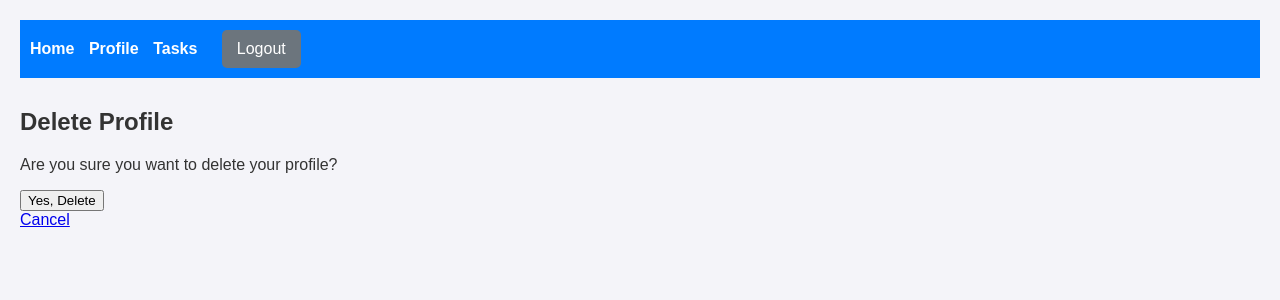
After one commit to Curtisjesse/authentication, a Django app: page /accounts/profile/delete/ in a window 1280 px wide. The commit adds this page. Shown: the top 300 px of the page. Run offline with Django 5.2, Linux system fonts and the light colour scheme; the visitor is signed in with stand-in values (Sample User, id 1).

Commit message:
CRUD functionalities

```diff
--- a/accounts/urls.py
+++ b/accounts/urls.py
@@ -1,3 +1,4 @@
+
 from django.urls import path
 from . import views
 from django.contrib.auth import views as auth_views
@@ -7,6 +8,8 @@ app_name = 'accounts'
 urlpatterns = [
     path('register/', views.register, name='register'),
     path('profile/', views.profile, name='profile'),
+    path('profile/edit/', views.edit_profile, name='edit_profile'),
+    path('profile/delete/', views.delete_profile, name='delete_profile'),
     path('logout/', auth_views.LogoutView.as_view(), name='logout'),
     path('login/', auth_views.LoginView.as_view(), name='login'),
 ]
--- a/accounts/views.py
+++ b/accounts/views.py
@@ -1,8 +1,9 @@
 # Create your views here.
-from django.shortcuts import render, redirect
+from django.shortcuts import render, redirect, get_object_or_404
 from django.contrib.auth import login, authenticate
 from django.contrib.auth.decorators import login_required
 from .forms import CustomUserCreationForm, CustomUserChangeForm
+from django.contrib.auth.models import User
 
 def register(request):
     if request.method == 'POST':
@@ -17,11 +18,24 @@ def register(request):
 
 @login_required
 def profile(request):
+    return render(request, 'profile.html', {})
+
+@login_required
+def edit_profile(request):
     if request.method == 'POST':
         form = CustomUserChangeForm(request.POST, instance=request.user)
         if form.is_valid():
             form.save()
-            return redirect('profile')
+            return redirect('profile')  # Redirect to profile after saving
     else:
         form = CustomUserChangeForm(instance=request.user)
-    return render(request, 'profile.html', {'form': form})
+    return render(request, 'edit_profile.html', {'form': form})
+
+# Delete user profile view
+@login_required
+def delete_profile(request):
+    user = request.user
+    if request.method == 'POST':
+        user.delete()
+        return redirect('home')  # Redirect to home or login page after deletion
+    return render(request, 'delete_profile.html', {'user': user})
--- a/tasks/templates/base.html
+++ b/tasks/templates/base.html
@@ -99,6 +99,36 @@
         li a:hover {
             text-decoration: underline;
         }
+        .btn {
+            padding: 10px 15px;
+            border: none;
+            border-radius: 5px;
+            cursor: pointer;
+            text-align: center;
+            font-size: 16px;
+            text-decoration: none;
+            display: inline-block;
+            transition: background-color 0.3s, transform 0.2s;
+        }
+
+        .btn-primary {
+            background-color: #007bff;
+            color: white;
+        }
+
+        .btn-danger {
+            background-color: #dc3545;
+            color: white;
+        }
+
+        .btn:hover {
+            opacity: 0.9;
+        }
+
+        .btn:active {
+            transform: scale(0.98);
+        }
+
     </style>
 </head>
 <body>
--- /dev/null
+++ b/tasks/templates/delete_profile.html
@@ -0,0 +1,10 @@
+{% extends 'base.html' %}
+{% block content %}
+<h2>Delete Profile</h2>
+<p>Are you sure you want to delete your profile?</p>
+<form method="post">
+    {% csrf_token %}
+    <button type="submit">Yes, Delete</button>
+</form>
+<a href="{% url 'accounts:profile' %}">Cancel</a>
+{% endblock %}
```
Also changed, not shown: tasks/templates/edit_profile.html (added, +10 -0 lines), tasks/templates/profile.html (+5 -4 lines).
